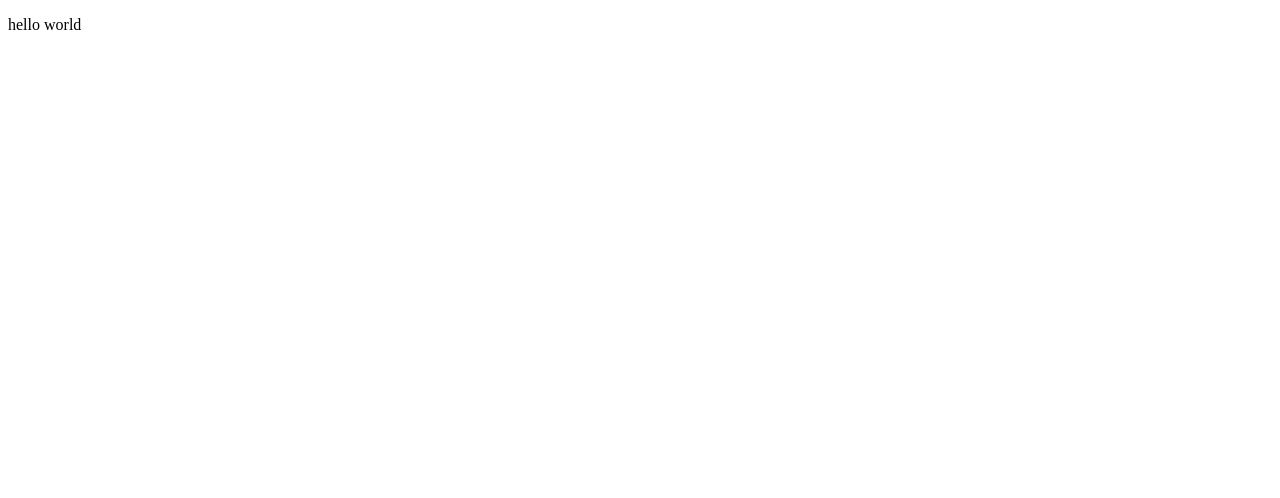
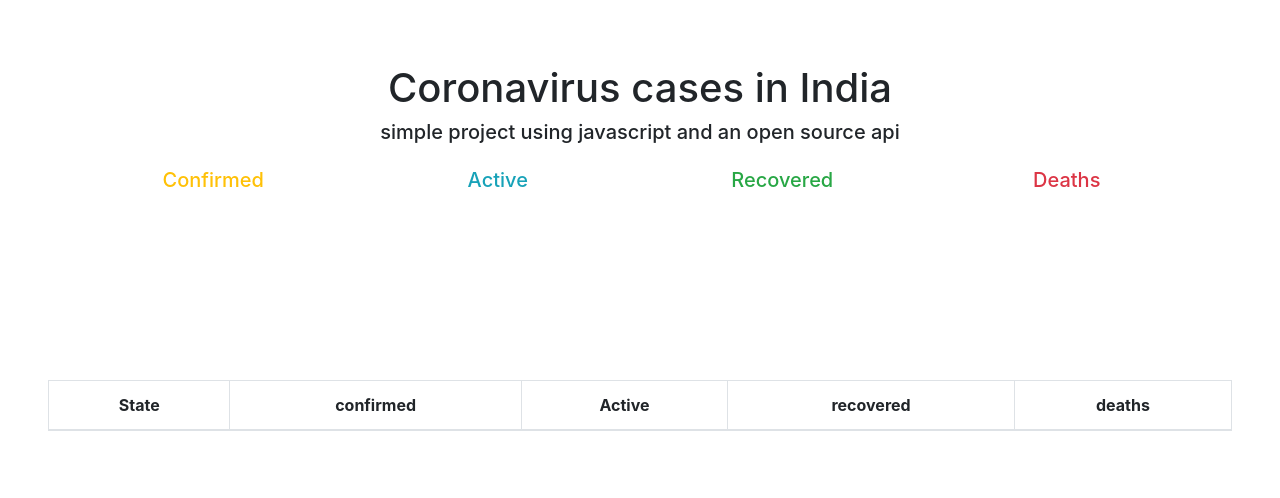
Before and after one commit to Mahesh2102/website, a plain HTML site: page index.html in a window 1280 px wide. Drawn offline with nearby package versions, Linux system fonts and the light colour scheme.

Commit message:
Update index.html

```diff
--- a/index.html
+++ b/index.html
@@ -1,7 +1,55 @@
 <!DOCTYPE html>
-<html>
-<body>
-<p>hello world</p>
+<html lang="en">
+    <head>
+        <meta charset="UTF-8">
+        <meta name="viewport" content="width=device-width,initial-scale=1.0">
+        <title>Coronavirus cases in India</title>
+        <link rel="stylesheet" href="https://stackpath.bootstrapcdn.com/bootstrap/4.5.0/css/bootstrap.min.css">
+    </head>
+    <body>
+        <div class="container-fluid p-5 big-light text-center my-3">
+                        <h1>Coronavirus cases in India</h1>
+            <h5>simple project using javascript and an open source api</h5>
+            <div class="container p-3">
+                <div class="row text-center">
+
+                    <div class="col-3 text-warning">
+                        <h5>Confirmed</h5>
+                        <p id="confirmed"></p>
+                    </div>
+                    <div class="col-3 text-info">
+                        <h5>Active</h5>
+                        <p id="active"></p>
+                    </div>
+                        <div class="col-3 text-success">
+                        <h5>Recovered</h5>
+                        <p id="recovered"></p>
+                    </div>
+                        <div class="col-3 text-danger">
+                        <h5>Deaths</h5>
+                        <p id="deaths"></p>
+                    </div>
+                </div>
+            </div>
+            <canvas id="myChart"></canvas>
+            <table class="table table-bordered table-striped table-hover">
+                <thead>
+                <tr>
+                    <th>State</th>
+                    <th>confirmed</th>
+                    <th>Active</th>
+                    <th>recovered</th>
+                    <th>deaths</th>
+                </tr>
+                </thead>
+            </table>
+
+        </div>
+
 
     </body>
+        <script src="https://ajax.googleapis.com/ajax/libs/jquery/3.5.1/jquery.min.js"></script>
+    <script src="https://cdnjs.cloudflare.com/ajax/libs/Chart.js/2.9.3/Chart.min.js"></script>
+    <script src=""https://stackpath.bootstrapcdn.com/bootstrap/4.5.0/css/bootstrap.min.css""></script>
+        <script src="script.js"></script>
 </html>
```
